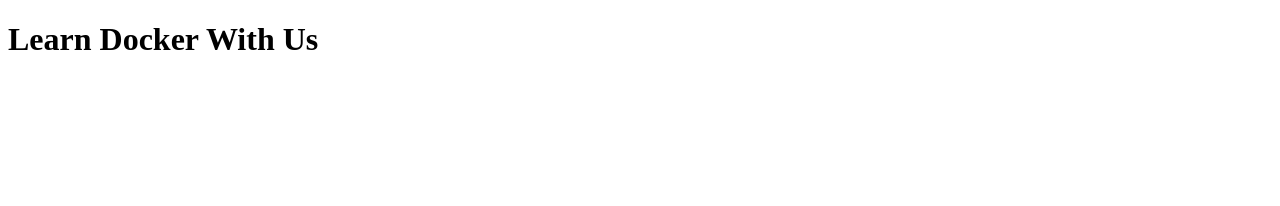
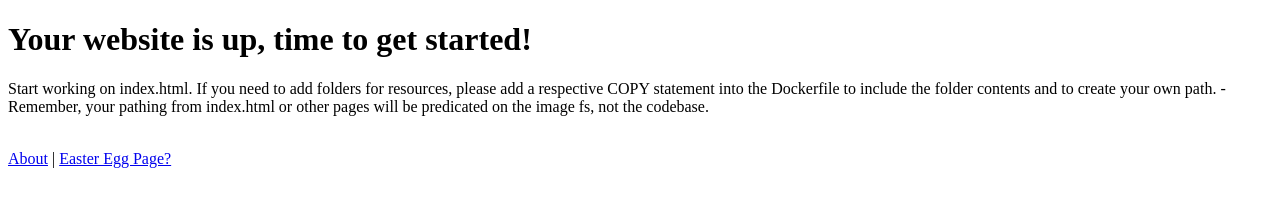
Before and after one commit to fricanojohnb/quickdocker-html-runner, a plain HTML site: page public-html/index.html in a window 1280 px wide. Drawn offline with Linux system fonts and the light colour scheme.

Commit message:
barebones starter example for local docker webhosting

```diff
--- a/public-html/index.html
+++ b/public-html/index.html
@@ -1,34 +1,20 @@
-<!--<!DOCTYPE html>-->
-<!--<html>-->
-<!--<body>-->
-<!--<div>-->
-<!--    <h2>IoB</h2>-->
-<!--    <hr>-->
-<!--    <h3> Battery Section 1 </h3>-->
-<!--    <a href="easter_egg.md">Structural 1 placeholder</a>-->
-<!--    <p>-->
-<!--        https://www.sciencenewsforstudents.org/article/lithium-ion-batteries-flames-fire-prevention-technology-->
-<!--        <img src="lithuim-ion-battery_diag.gif?raw=true"/>-->
-<!--    </p>-->
-<!--    <hr>-->
-<!--    <p>-->
-<!--        <a href="/src/about.md">Structural 2 placeholder</a>-->
-<!--        <img src="whybatteriesdegenerateoveruses_dendriteformation.gif?raw=true"/>-->
-<!--    </p>-->
-<!--    <hr>-->
-<!--    <h3> Battery Section 2 </h3>-->
-<!--    <li><b>Hello, Internet of Batteries!</b></li>-->
-<!--</div>-->
-<!--</body>-->
-<!--</html>-->
-
 <!DOCTYPE html>
 <html lang="en">
 <head>
     <meta charset="UTF-8">
-    <title>test docker hosting</title>
+    <title>Title Of your Website Here</title>
 </head>
 <body>
-<h1>Learn Docker With Us</h1>
+<h1>Your website is up, time to get started!</h1>
+<p>
+    Start working on index.html.
+    If you need to add folders for resources, please add a respective COPY statement into the Dockerfile to include the folder contents and to create your own path.
+        - Remember, your pathing from index.html or other pages will be predicated on the image fs, not the codebase.
+</p>
+<br/>
+<nav>
+    <a href="/src/about.html">About</a> |
+    <a href="/src/easter_egg.html">Easter Egg Page?</a>
+</nav>
 </body>
 </html>
```
Also changed, not shown: public-html/src/about.html (+2 -0 lines), public-html/src/easter_egg.html (+4 -4 lines), public-html/images/buddy1.jpg (added), public-html/images/buddy2.jpg (added), public-html/images/lithuim-ion-battery_diag.gif (deleted), public-html/images/logo_placeholder.png (deleted), 7 other files.
